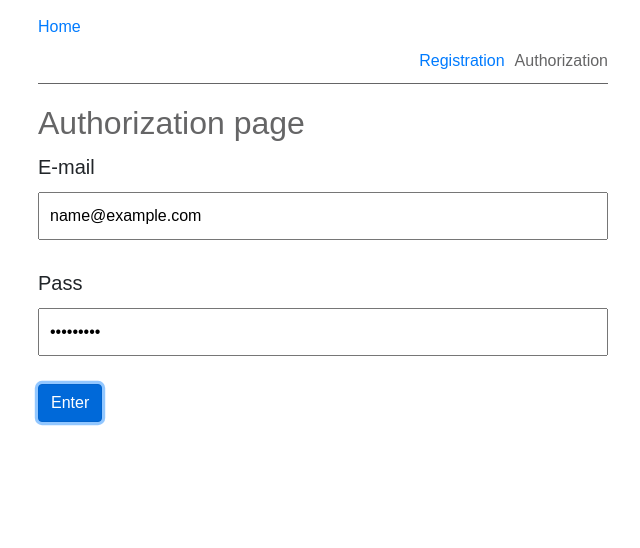
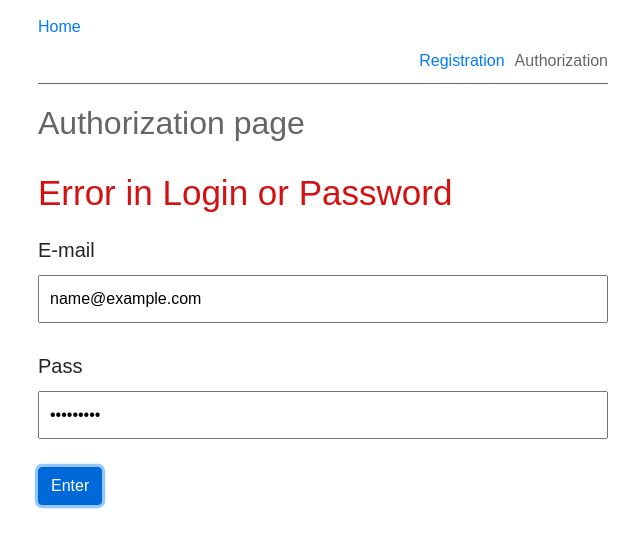
Before and after one commit to YuliaNikolaeva/goit-react-hw-09-phonebook, a React (Create React App) app: page /login in a window 1280 px wide. Both pictures are taken after typing "name@example.com", "Sample123" into the empty fields and a click on the button "Enter". Shown: the top 548 px of the page, without its empty margins (317-957 px from the left). Built offline with nearby package versions, Linux system fonts and the light colour scheme; no server answers.

Commit message:
HW 09, part 2, fix-2

```diff
--- /dev/null
+++ b/src/components/MessageError/MessageError.js
@@ -0,0 +1,10 @@
+import React from 'react';
+
+import s from './MessageError.module.css';
+
+const MessageError = ({ text }) => {
+    return <div className={s.message}>{text}</div>;
+};
+
+
+export default MessageError;
--- /dev/null
+++ b/src/components/MessageError/MessageError.module.css
@@ -0,0 +1,5 @@
+.message {
+    font-size: 35px;
+    color: #d31111;
+    padding: 15px 0;
+}
--- /dev/null
+++ b/src/components/MessageError/index.js
@@ -0,0 +1 @@
+export { default } from './MessageError';
--- a/src/pages/ContactsPage.js
+++ b/src/pages/ContactsPage.js
@@ -8,6 +8,7 @@ import Container from '../components/Container';
 import ContactsList from '../components/ContactsList';
 import Filter from '../components/Filter';
 import Message from '../components/Message';
+import MessageError from '../components/MessageError';
 
 import {contactOperations, contactSelectors} from '../redux/contacts';
 
@@ -29,13 +30,16 @@ export default function ContactsPage () {
         dispatch(fetchContacts())
     }, [dispatch]);
 
-
     return(
         <>
             <Container title={'Phonebook'}>
                 {contacts.length > 1 && <Filter />}
+            </Container>
+
+            {errInContacts
+            ? <MessageError text={'Error in connect to contact list'} />
+            :   <>
                     <ContactForm />
-            </Container>
                     <Container title={'Contacts'}>
                         {isLoadingContacts && <Loader
                             type="Puff"
@@ -43,14 +47,14 @@ export default function ContactsPage () {
                             height={60}
                             width={60}
                         />}
-                {errInContacts && alert('Error in connect to contact list')}
                         {contacts.length > 0 ? (
                             <ContactsList />
                         ) : (
-                    !isLoadingContacts &&
-                    <Message text={'Phonebook is empty'} />
+                            !isLoadingContacts && <Message text={'Phonebook is empty'} />
                         )}
                     </Container>
                 </>
+            }
+        </>
     );
 };
--- a/src/pages/LoginPage.js
+++ b/src/pages/LoginPage.js
@@ -7,6 +7,7 @@ import authSelectors from '../redux/auth/auth-selectors';
 import { Button } from 'react-bootstrap';
 import s from './LoginPage.module.css';
 import Container from '../components/Container';
+import MessageError from '../components/MessageError';
 
 
 const {login} = authOperations;
@@ -33,7 +34,7 @@ export default function LoginPage() {
 
     return (
         <Container title="Authorization page">
-            {errInAuth && alert('Error in Login or Password')}
+            {errInAuth && <MessageError text={'Error in Login or Password'}/>}
             <form
                 autoComplete="off"
                 onSubmit={handleSubmit}
--- a/src/pages/RegisterPage.js
+++ b/src/pages/RegisterPage.js
@@ -6,6 +6,7 @@ import authSelectors from '../redux/auth/auth-selectors';
 import { Button } from 'react-bootstrap';
 import s from './RegisterPage.module.css';
 import Container from '../components/Container';
+import MessageError from '../components/MessageError';
 
 const {register} = authOperations;
 const {errorInAuth} = authSelectors;
@@ -43,6 +44,7 @@ export default function RegisterPage() {
 
   return (
     <Container title="Registration page">
+      {errInAuth &&  <MessageError text={'Error in registration connect'} />}
       <form
           autoComplete="off"
           onSubmit={handleSubmit}
--- a/src/redux/contacts/contacts-operations.js
+++ b/src/redux/contacts/contacts-operations.js
@@ -16,7 +16,7 @@ const {
 const fetchContacts = () => dispatch => {
     dispatch(fetchContactsRequest());
 
-    axios.get('/contacts22222')
+    axios.get('/contacts')
     .then(response => dispatch(fetchContactsSuccess(response.data)))
     .catch(err => dispatch(fetchContactsError(err.message)))
 };
```
Lines whose indentation alone changed are shown as unchanged.
